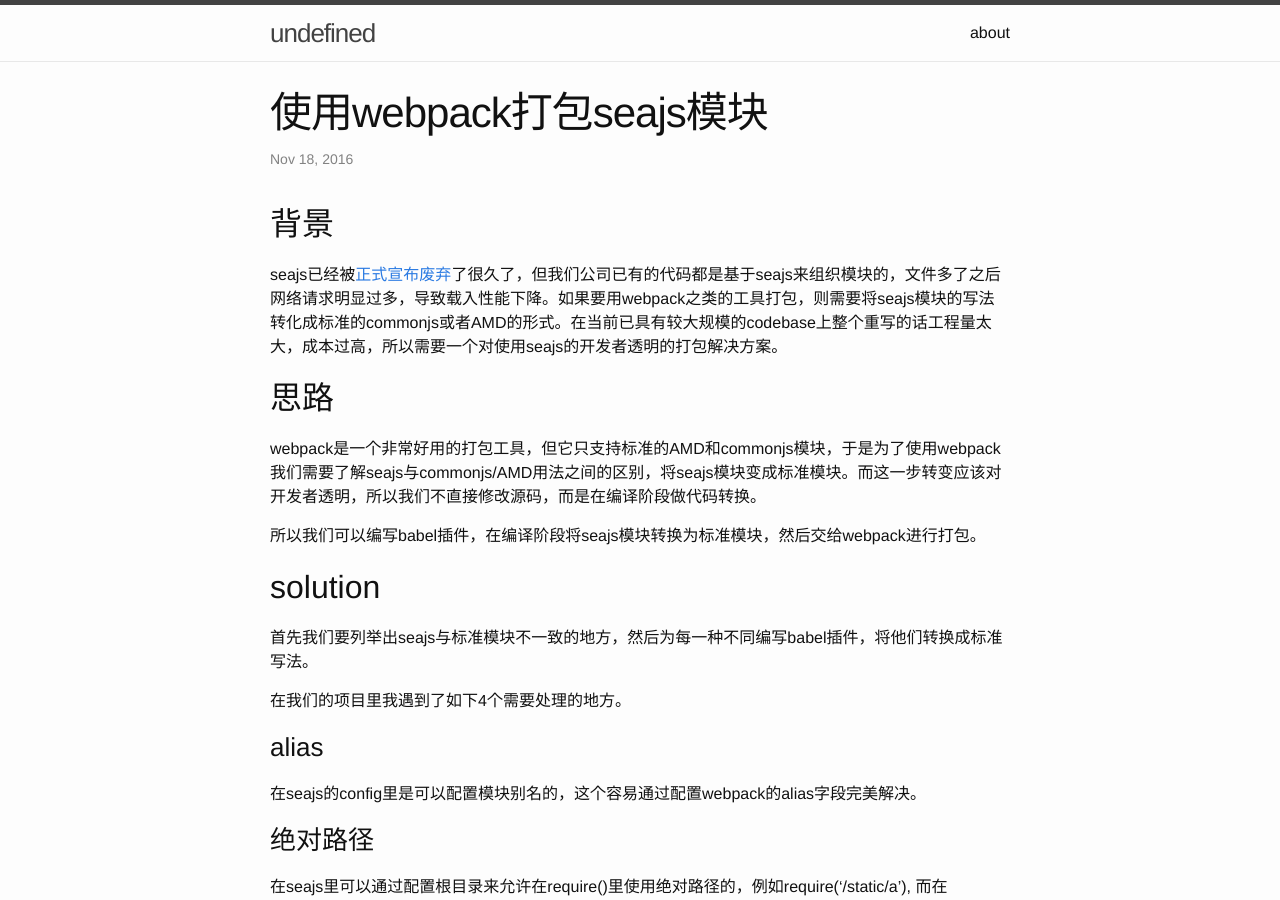
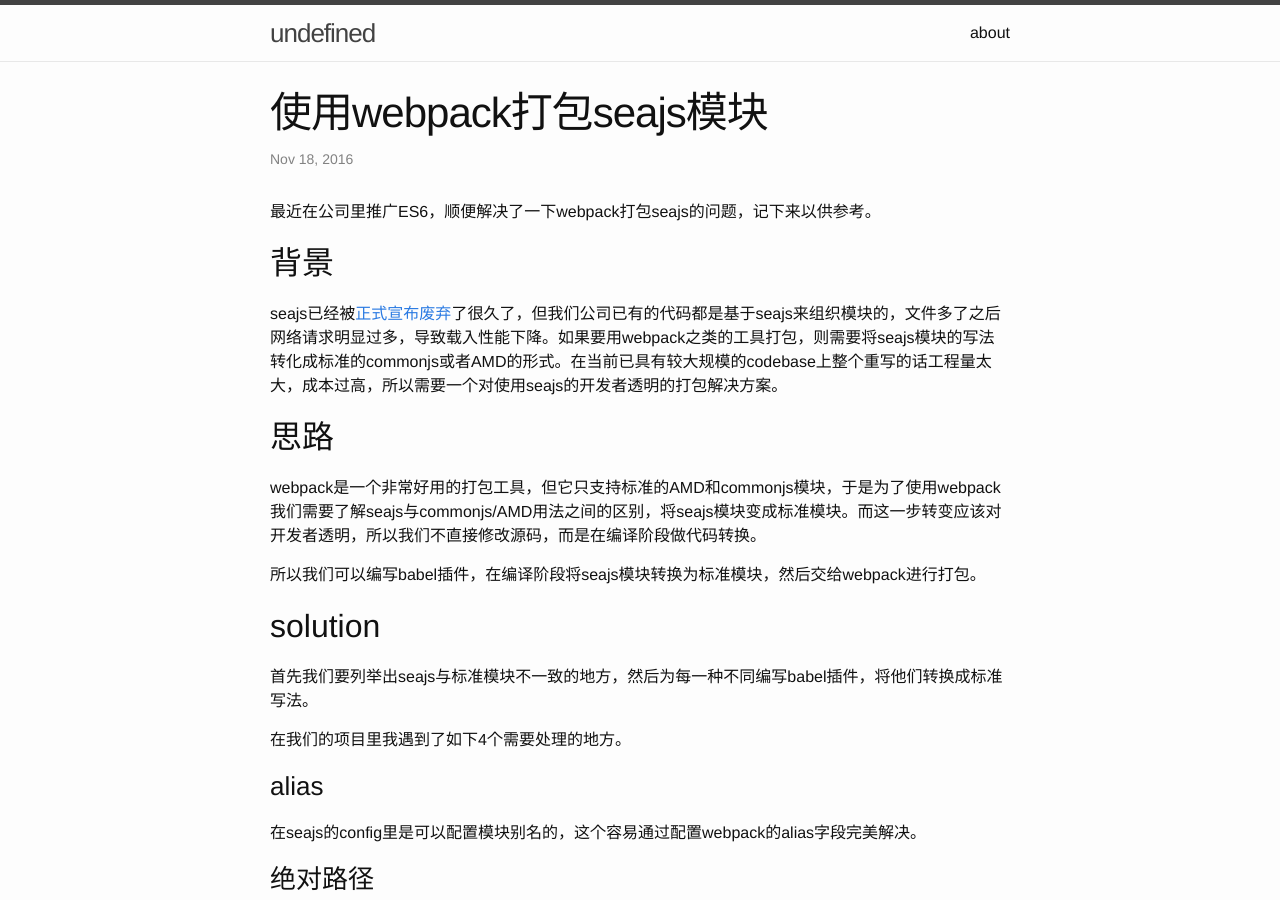
Before and after one commit to michael8090/michael8090.github.io, a Jekyll site: the page built from _posts/2016-11-18-build_seajs_bundle_with_webpack.md, in a window 1280 px wide and 900 px high. Built offline with Jekyll 4.4.1, drawn with Linux system fonts in a browser that asks for light colours.

```diff
--- a/_posts/2016-11-18-build_seajs_bundle_with_webpack.md
+++ b/_posts/2016-11-18-build_seajs_bundle_with_webpack.md
@@ -4,6 +4,8 @@
 date:   2016-11-18 15:43:00 +0800
 tags: webpack seajs
 ---
+
+最近在公司里推广ES6，顺便解决了一下webpack打包seajs的问题，记下来以供参考。
 
 ## 背景
 
```
